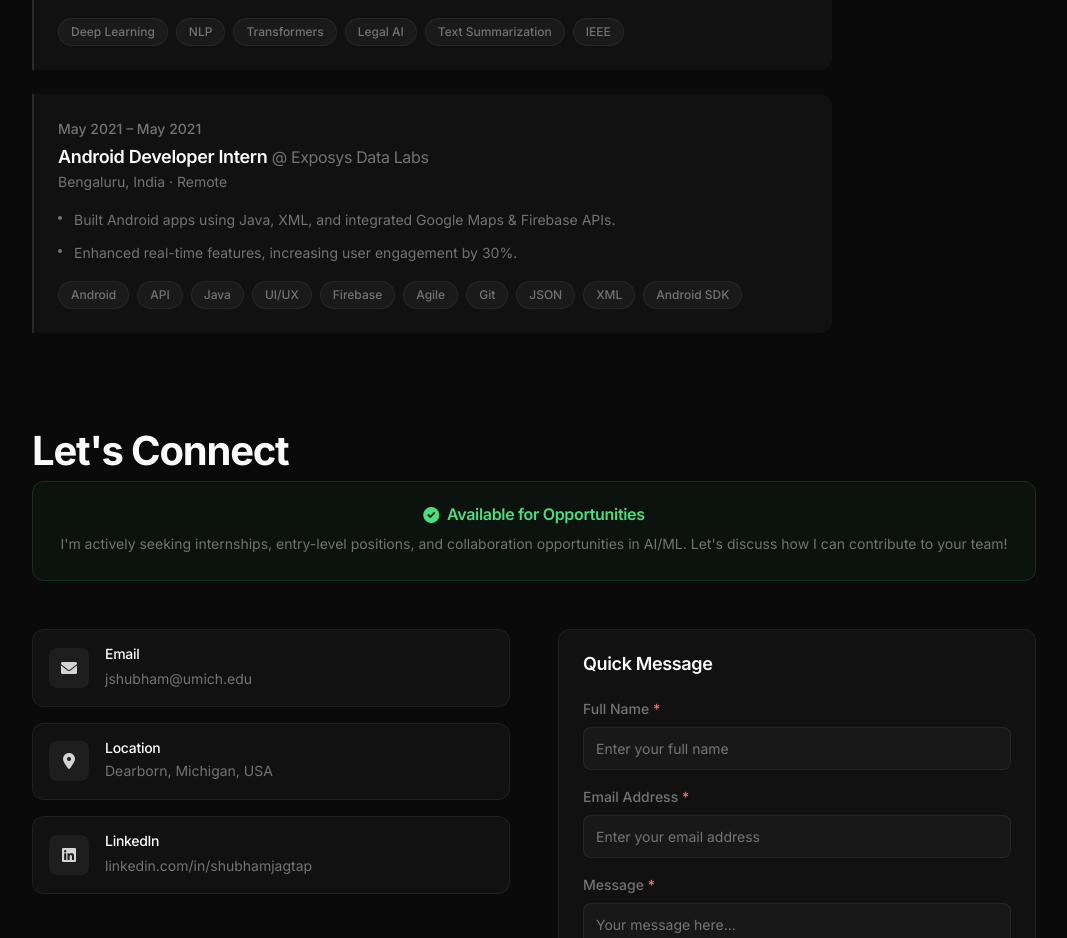
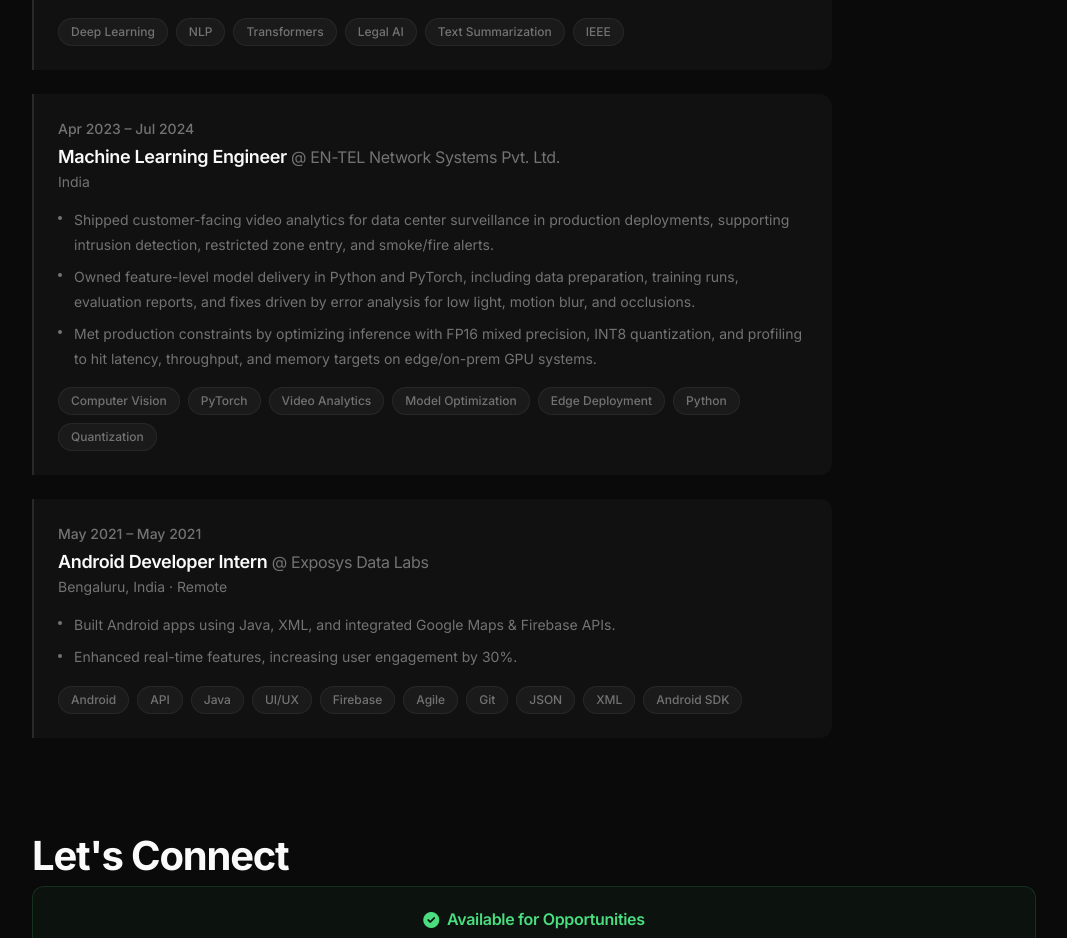
Before and after one commit to shubham7254/my-portfolio, a React (Create React App) app: page / in a window 1280 px wide. Shown: the part 5523-6461 px from the top of the page, without its empty margins (106-1173 px from the left). Built offline with nearby package versions, Linux system fonts and the light colour scheme; no server answers.

Commit message:
feat: add EN-TEL experience entry to data file
Insert EN-TEL role with specified tags in chronological order.

Co-authored-by: Shubham Jagtap <69067628+shubham7254@users.noreply.github.com>

```diff
--- a/src/data/experience.js
+++ b/src/data/experience.js
@@ -52,6 +52,21 @@ const experiences = [
     ],
   },
   {
+    id: "ml-engineer-entel",
+    title: "Machine Learning Engineer",
+    company: "EN-TEL Network Systems Pvt. Ltd.",
+    dates: "Apr 2023 – Jul 2024",
+    location: "India",
+    description: [
+      "Shipped customer-facing video analytics for data center surveillance in production deployments, supporting intrusion detection, restricted zone entry, and smoke/fire alerts.",
+      "Owned feature-level model delivery in Python and PyTorch, including data preparation, training runs, evaluation reports, and fixes driven by error analysis for low light, motion blur, and occlusions.",
+      "Met production constraints by optimizing inference with FP16 mixed precision, INT8 quantization, and profiling to hit latency, throughput, and memory targets on edge/on-prem GPU systems.",
+    ],
+    tags: [
+      "Computer Vision", "PyTorch", "Video Analytics", "Model Optimization", "Edge Deployment", "Python", "Quantization"
+    ],
+  },
+  {
     id: "android-developer-exposys",
     title: "Android Developer Intern",
     company: "Exposys Data Labs",
```
